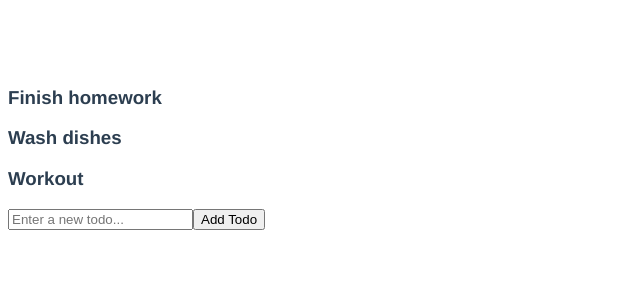
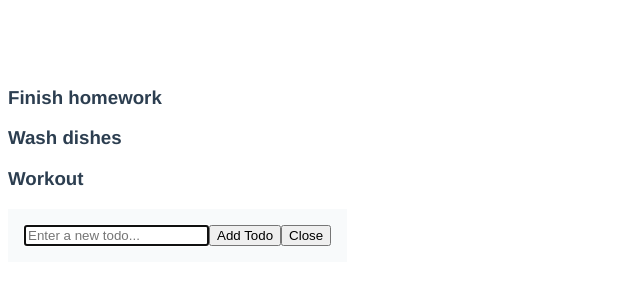
Before and after one commit to foolofsoul/todo-app, a Vue app: page /#/ in a window 1280 px wide. Both pictures are taken after a click on the button "Add New Todo". Shown: the top 300 px of the page, without its empty margins (0-640 px from the left). Built offline with nearby package versions, Linux system fonts and the light colour scheme.

Commit message:
Add cancel to todo component

```diff
--- a/src/components/ToDo.vue
+++ b/src/components/ToDo.vue
@@ -4,12 +4,18 @@
       <ToDoItem :todo="todo" />
     </div>
     <form v-if="newItem">
-      <input type="text" v-model="task" placeholder="Enter a new todo...">
-      <input type="submit" @click="newTodo" value="Add Todo">
+      <input
+        type="text"
+        ref="todoInput"
+        v-model="task"
+        placeholder="Enter a new todo...">
+      <button @click.prevent="newTodo">Add Todo</button>
+      <button @click.prevent="closeTodo">Close</button>
     </form>
     <button v-if="!newItem" @click="addTodoInput">Add New Todo</button>
   </div>
 </template>
+
 
 <script>
 import ToDoItem from './ToDoItem.vue'
@@ -18,6 +24,7 @@ export default {
   components: {
     ToDoItem
   },
+
   data() {
     return {
       todos: [
@@ -37,17 +44,18 @@ export default {
           complete: true
         }
       ],
-      newItem: false
+      newItem: false,
+      task: ""
     }
   },
+
   methods: {
     addTodoInput() {
       this.newItem = true;
+      this.$nextTick(() => this.$refs.todoInput.focus());
     },
-    newTodo(e, task) {
-      e.preventDefault;
 
-      this.newItem = false;
+    newTodo() {
       let todo = {
         id: (this.todos.length + 1),
         task: this.task,
@@ -55,12 +63,22 @@ export default {
       };
 
       this.todos = [...this.todos, todo];
+      this.task = "";
+      this.closeTodo();
+    },
 
-      this.task = "";
-    }
+    closeTodo() {
+      this.newItem = false;
+    },
   }
 }
 </script>
 
 <!-- Add "scoped" attribute to limit CSS to this component only -->
-<style scoped lang="less"></style>
+<style scoped lang="less">
+  form {
+    display: inline-block;
+    padding: 16px;
+    background-color: #f8fafb;
+  }
+</style>
```
